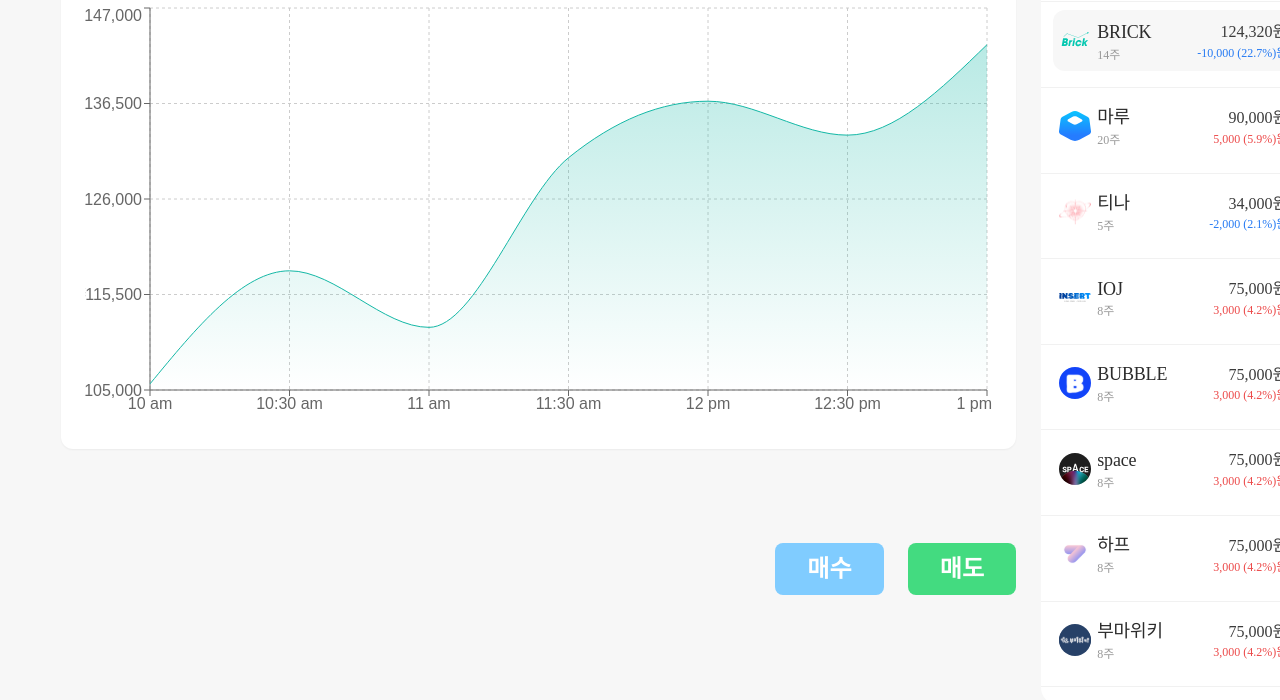
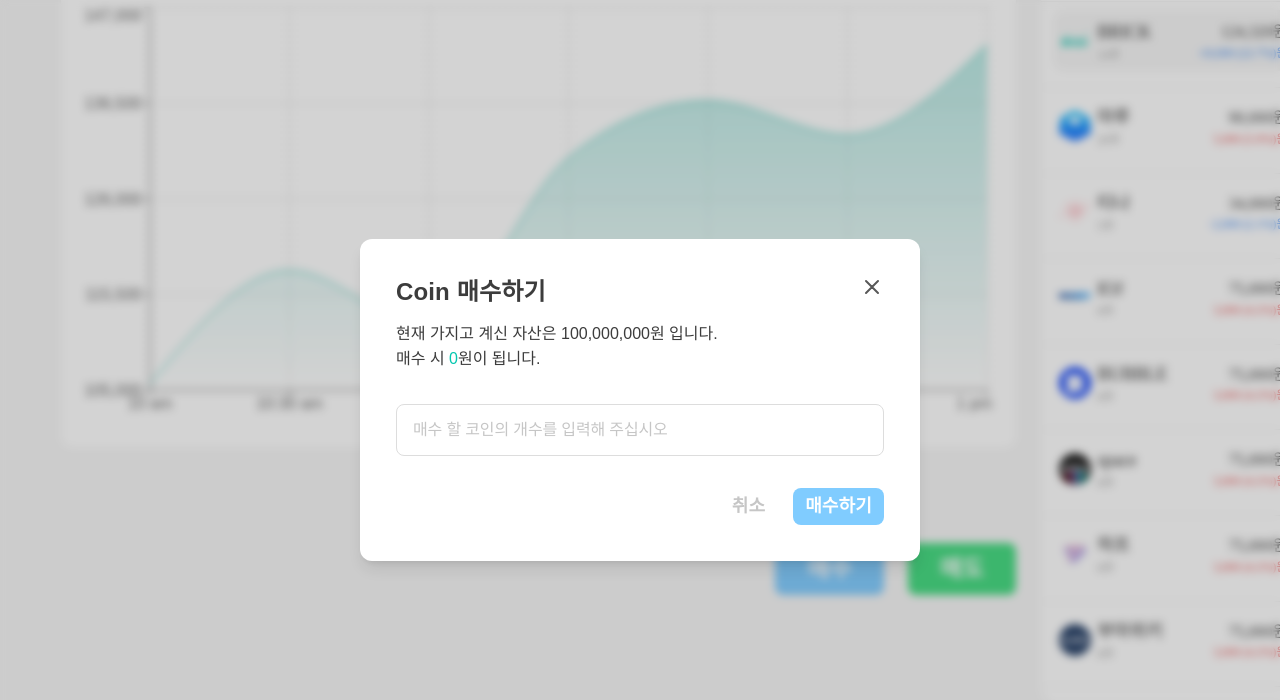
Before and after one commit to SHYY-BRICK/BRICK_WEB, a Next.js app: page /stock in a window 1280 px wide. Both pictures are taken after a click on the button "매수". Shown: the top 700 px of the page. Built offline with nearby package versions, Linux system fonts and the light colour scheme; a web font is replaced by a local one.

Commit message:
feat: 매수 매도 모달 연결

```diff
--- a/src/app/stock/page.tsx
+++ b/src/app/stock/page.tsx
@@ -1,6 +1,7 @@
 "use client";
 
 import BigButton from "@/components/BigButton";
+import CoinAlert from "@/components/CoinAlert";
 import CoinChart from "@/components/CoinChart";
 import Header from "@/components/Header";
 import SmallButton from "@/components/SmallButton";
@@ -89,6 +90,9 @@ const coins = [
 
 const Page = () => {
   const [selectedCoin, setSelectedCoin] = useState(coins[0]);
+  const [showModal, setShowModal] = useState(false);
+  const [modalType, setModalType] = useState<"매수" | "매도" | null>(null);
+
   return (
     <div className="w-[100vw] h-[100vh] overflow-hidden bg-grey-300">
       <Header name="김시연" />
@@ -104,8 +108,22 @@ const Page = () => {
             <CoinChart coin={selectedCoin} />
           </section>
           <figure className="flex w-full justify-end gap-6 pt-[94px]">
-            <BigButton text="매수" colorType="buy" />
-            <BigButton text="매도" colorType="sell" />
+            <BigButton
+              text="매수"
+              colorType="buy"
+              onClick={() => {
+                setModalType("매수");
+                setShowModal(true);
+              }}
+            />
+            <BigButton
+              text="매도"
+              colorType="sell"
+              onClick={() => {
+                setModalType("매도");
+                setShowModal(true);
+              }}
+            />
           </figure>
         </section>
         <aside className="w-[25%] py-10 rounded-l-2xl bg-white h-screen overflow-y-auto">
@@ -128,6 +146,13 @@ const Page = () => {
           </section>
         </aside>
       </main>
+      {showModal && modalType && (
+        <div className="fixed inset-0 z-50 bg-[rgba(39,39,39,0.2)] backdrop-blur-sm  flex items-center justify-center">
+          <div className="bg-white rounded-xl shadow-lg">
+            <CoinAlert status={modalType} onClose={() => setShowModal(false)} />
+          </div>
+        </div>
+      )}
     </div>
   );
 };
--- a/src/components/BigButton.tsx
+++ b/src/components/BigButton.tsx
@@ -1,14 +1,16 @@
 interface BigButtonProps {
   text: string;
   colorType: "buy" | "sell";
+  onClick?: () => void;
 }
 
-const BigButton = ({ text, colorType }: BigButtonProps) => {
+const BigButton = ({ text, colorType, onClick }: BigButtonProps) => {
   return (
     <button
-      className={`w-fit py-[0.5625rem] px-8 rounded-lg text-white text-h3 font-semibold
-        ${colorType === "buy" ? "bg-buy" : "bg-sell"}
-      `}
+      onClick={onClick}
+      className={`w-fit py-[0.5625rem] px-8 rounded-lg text-white text-h3 font-semibold ${
+        colorType === "buy" ? "bg-buy" : "bg-sell"
+      }`}
     >
       {text}
     </button>
--- a/src/components/CoinAlert.tsx
+++ b/src/components/CoinAlert.tsx
@@ -3,9 +3,10 @@ import React from "react";
 
 interface CoinStatusProps {
   status: "매수" | "매도";
+  onClose: () => void;
 }
 
-const CoinAlert = ({ status }: CoinStatusProps) => {
+const CoinAlert = ({ status, onClose }: CoinStatusProps) => {
   return (
     <main className="flex flex-col w-[560px] items-center justify-center p-9 rounded-lg gap-8">
       <div className="flex flex-col w-full gap-3">
@@ -13,7 +14,9 @@ const CoinAlert = ({ status }: CoinStatusProps) => {
           <span className="text-h3 text-grey-1000 font-semibold">
             Coin {status}하기
           </span>
-          <CloseIcon />
+          <div onClick={onClose} className="cursor-pointer">
+            <CloseIcon />
+          </div>
         </div>
         <div className="flex flex-col text-p2 text-grey-1000">
           <span>현재 가지고 계신 자산은 100,000,000원 입니다.</span>
@@ -30,7 +33,10 @@ const CoinAlert = ({ status }: CoinStatusProps) => {
       />
 
       <div className="flex ml-auto gap-4 text-h5">
-        <button className="px-3 py-1 font-semibold text-grey-600 rounded-lg">
+        <button
+          onClick={onClose}
+          className="px-3 py-1 font-semibold text-grey-600 rounded-lg"
+        >
           취소
         </button>
         <button
```
